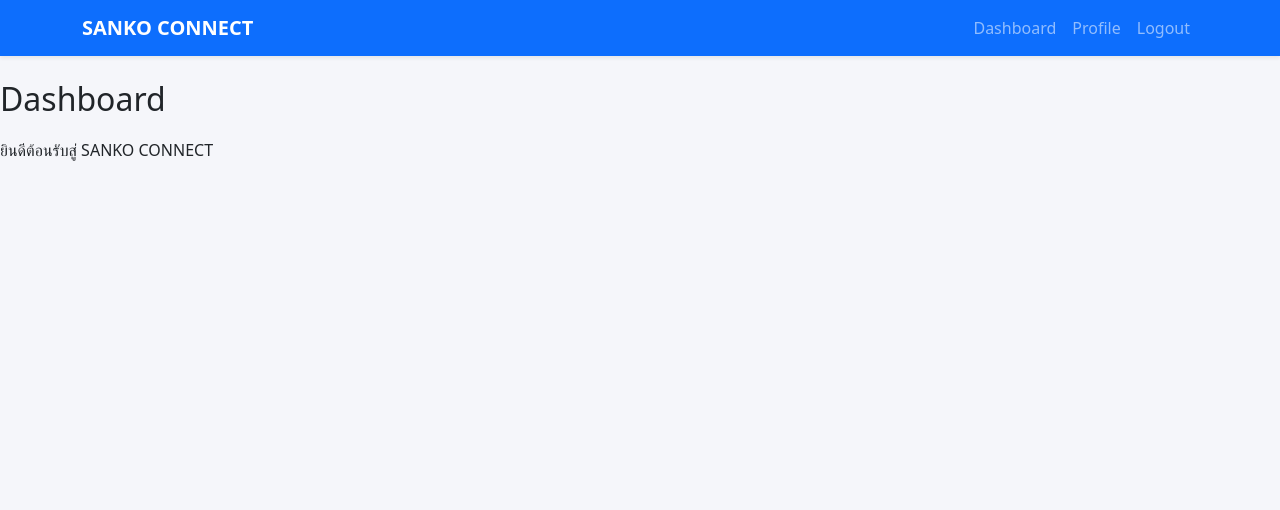
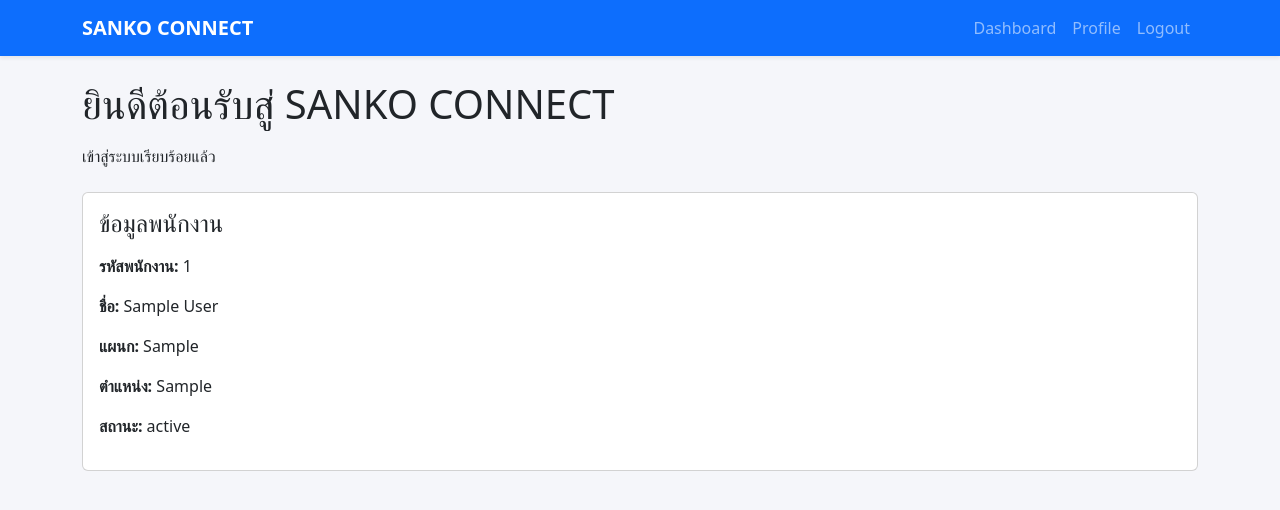
Before and after one commit to nthanaphat14/sanko-connect, a Flask app: page /dashboard in a window 1280 px wide. Shown: the top 510 px of the page. Run offline with Flask 3, Linux system fonts and the light colour scheme; a user stored in the database is signed in; tables that the repository leaves empty hold one stand-in row (values such as "Sample post").

Commit message:
Update index.html

```diff
--- a/templates/dashboard/index.html
+++ b/templates/dashboard/index.html
@@ -1,6 +1,23 @@
 {% extends "base.html" %}
 
+{% block title %}Dashboard - SANKO CONNECT{% endblock %}
+
 {% block content %}
-<h2>Dashboard</h2>
-<p>ยินดีต้อนรับสู่ SANKO CONNECT</p>
+<div class="container">
+    <div class="hero-box mb-4">
+        <h1 class="mb-3">ยินดีต้อนรับสู่ SANKO CONNECT</h1>
+        <p class="mb-0">เข้าสู่ระบบเรียบร้อยแล้ว</p>
+    </div>
+
+    <div class="card card-box">
+        <div class="card-body">
+            <h4 class="mb-3">ข้อมูลพนักงาน</h4>
+            <p><strong>รหัสพนักงาน:</strong> {{ employee.emp_id }}</p>
+            <p><strong>ชื่อ:</strong> {{ employee.full_name or '-' }}</p>
+            <p><strong>แผนก:</strong> {{ employee.department or '-' }}</p>
+            <p><strong>ตำแหน่ง:</strong> {{ employee.position or '-' }}</p>
+            <p><strong>สถานะ:</strong> {{ employee.status or '-' }}</p>
+        </div>
+    </div>
+</div>
 {% endblock %}
```
